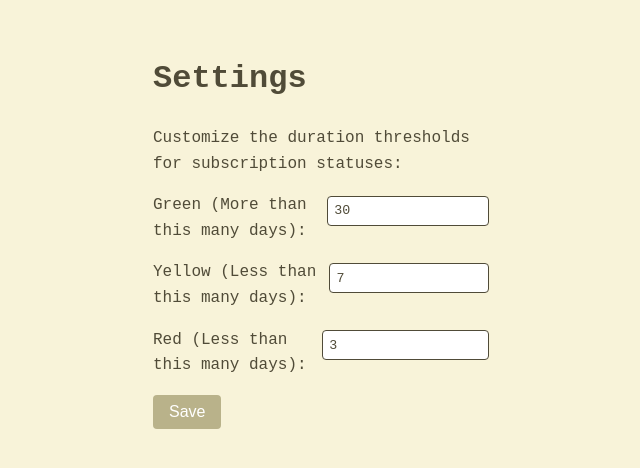
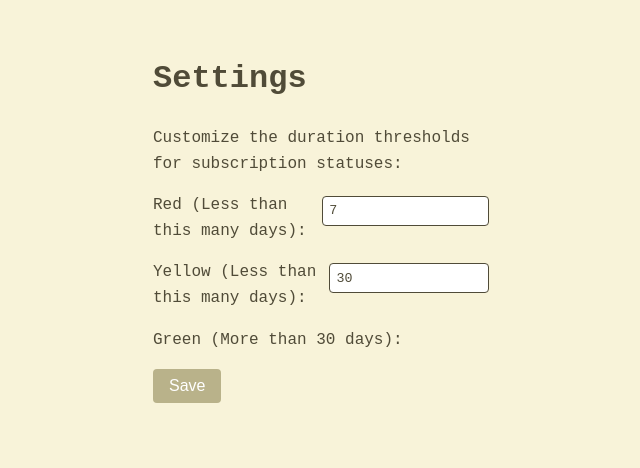
Before and after one commit to who-is-kenny/subtracked, a React (Vite) app in the folder subtracked/: page /#/settings in a window 1280 px wide. Shown: the top 468 px of the page, without its empty margins (319-959 px from the left). Built offline with nearby package versions, Linux system fonts and the light colour scheme.

Commit message:
refactor: remove green threshold from subscription status durations and update related settings

```diff
--- a/subtracked/src/components/SubscriptionList.tsx
+++ b/subtracked/src/components/SubscriptionList.tsx
@@ -62,7 +62,6 @@ function SubscriptionList({ subscriptions, setSubscriptions }: Props) {
     const daysRemaining = timeDiff / (1000 * 60 * 60 * 24);
 
     const savedDurations = JSON.parse(localStorage.getItem("statusDurations") || "{}");
-    const greenThreshold = savedDurations.green || 30; // Default: 30 days
     const yellowThreshold = savedDurations.yellow || 7; // Default: 7 days
     const redThreshold = savedDurations.red || 3; // Default: 3 days
 
@@ -70,8 +69,6 @@ function SubscriptionList({ subscriptions, setSubscriptions }: Props) {
       return "dot-red"; // Less than red threshold
     } else if (daysRemaining <= yellowThreshold) {
       return "dot-yellow"; // Less than yellow threshold
-    } else if (daysRemaining <= greenThreshold) {
-      return "dot-green"; // Less than green threshold
     } else {
       return "dot-green"; // Default to green
     }
--- a/subtracked/src/pages/Settings.tsx
+++ b/subtracked/src/pages/Settings.tsx
@@ -2,7 +2,7 @@ import { useState } from "react";
 import { useNavigate } from "react-router-dom";
 
 type StatusDurations = {
-  green: number; // Days for "More than a month"
+//   green: number; // Days for "More than a month"
   yellow: number; // Days for "Less than a month"
   red: number; // Days for "Less than a week"
 };
@@ -12,7 +12,7 @@ function Settings() {
     const savedDurations = localStorage.getItem("statusDurations");
     return savedDurations
       ? JSON.parse(savedDurations)
-      : { green: 30, yellow: 7, red: 3 }; // Default durations
+      : { yellow: 30, red: 7 }; // Default durations
   });
 
   const handleDurationChange = (status: keyof StatusDurations, value: number) => {
@@ -35,11 +35,11 @@ function Settings() {
       <p>Customize the duration thresholds for subscription statuses:</p>
       <div className="settings-section">
         <label>
-          <span>Green (More than this many days):</span>
+          <span>Red (Less than this many days):</span>
           <input
             type="number"
-            value={durations.green}
-            onChange={(e) => handleDurationChange("green", Number(e.target.value))}
+            value={durations.red}
+            onChange={(e) => handleDurationChange("red", Number(e.target.value))}
             min="1"
           />
         </label>
@@ -53,13 +53,7 @@ function Settings() {
           />
         </label>
         <label>
-          <span>Red (Less than this many days):</span>
-          <input
-            type="number"
-            value={durations.red}
-            onChange={(e) => handleDurationChange("red", Number(e.target.value))}
-            min="1"
-          />
+          <span>Green (More than {durations.yellow} days): </span>
         </label>
       </div>
       <button className="save-settings" onClick={handleSave}>
```
